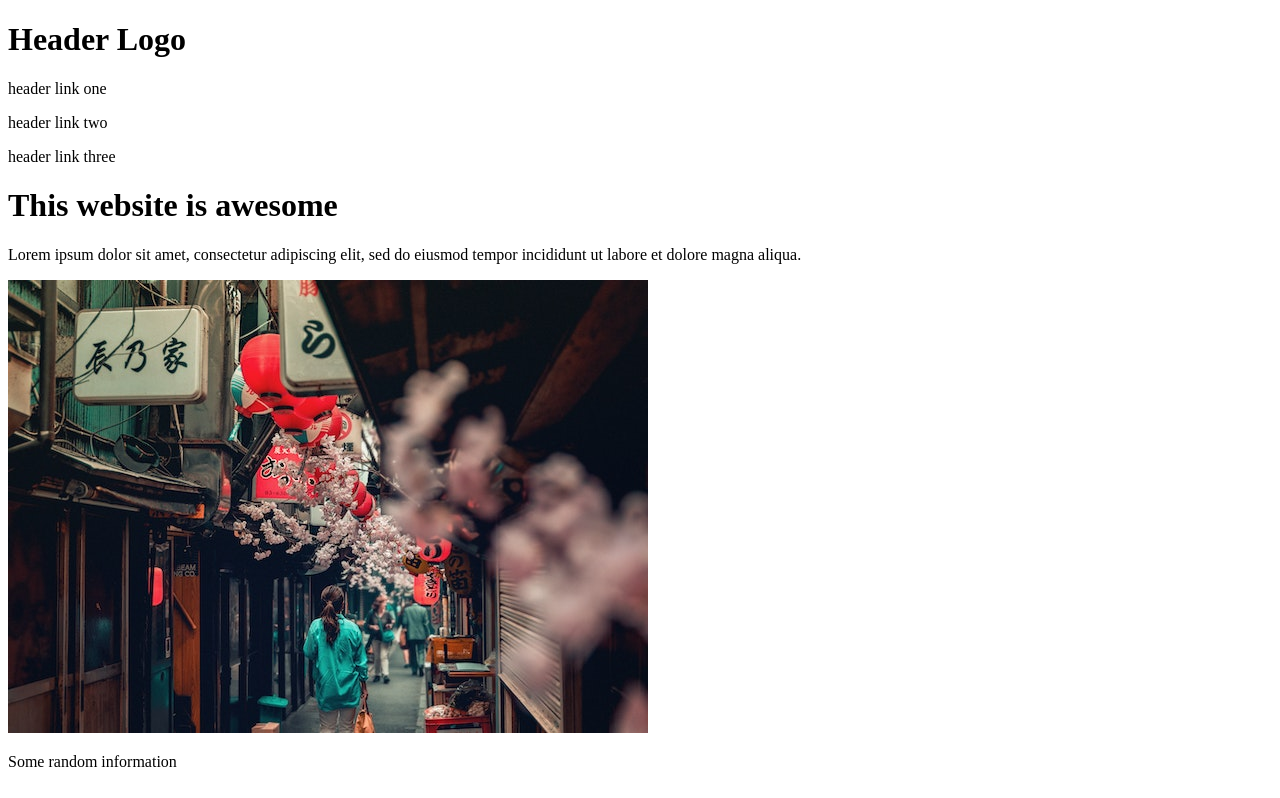
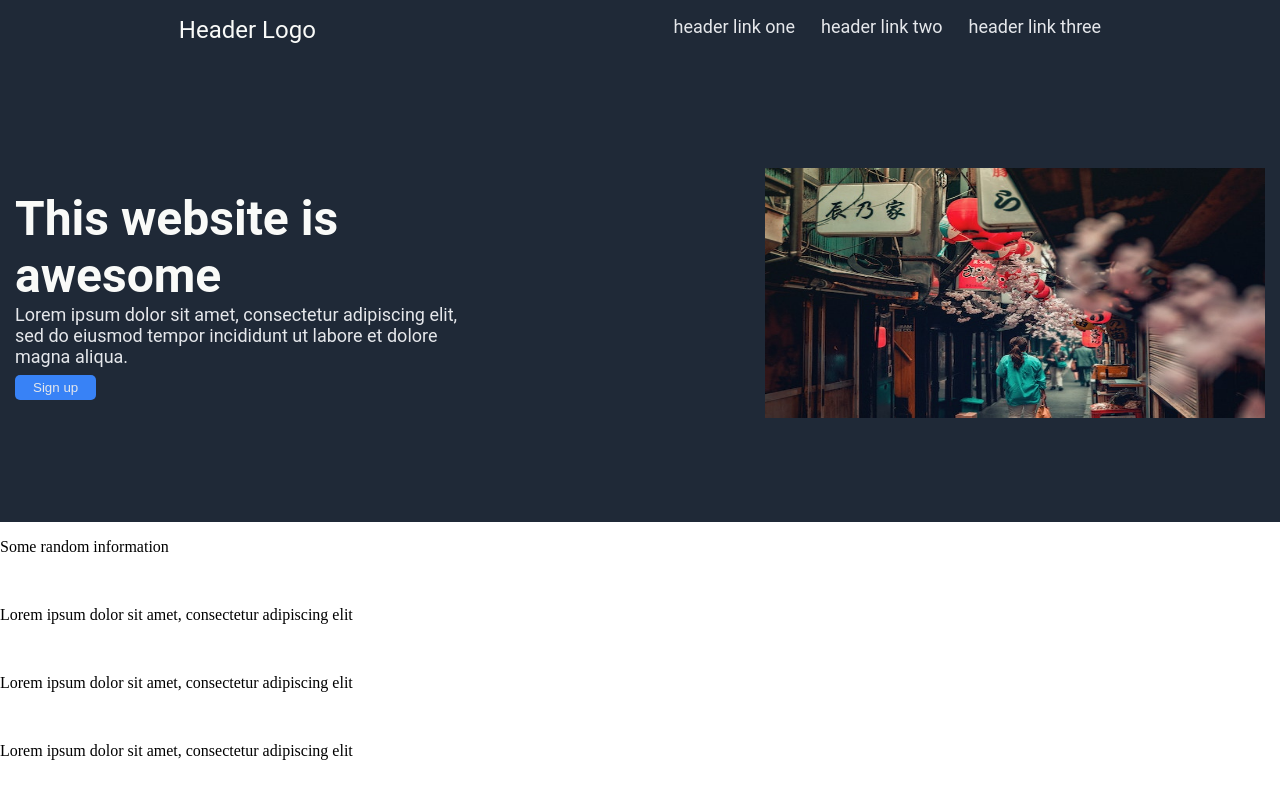
Before and after one commit to karthicbz/project_landing-page, a plain HTML site: page index.html in a window 1280 px wide. Shown: the top 798 px of the page. Drawn offline with Linux system fonts and the light colour scheme.

Commit message:
complete header part of website

```diff
--- a/index.html
+++ b/index.html
@@ -3,20 +3,31 @@
     <head>
         <meta charset="utf-8">
         <title>landing_page</title>
+        <link rel="stylesheet" href="./styles/styles.css">
     </head>
     <body>
         <div class="header">
             <div class="header-nav">
-                <h1>Header Logo</h1>
+                <div class="header-logo">
+                    <p>Header Logo<p>
+                </div>
+                <div class="header-link-text">
                     <p>header link one</p>
                     <p>header link two</p>
                     <p>header link three</p>
                 </div>
+            </div>
             <div class="header-content">
-                <h1>This website is awesome</h1>
+                <div class="header-text">
+                    <p class="hero-text">This website is awesome</p>
                     <p>Lorem ipsum dolor sit amet, consectetur adipiscing elit,
                         sed do eiusmod tempor incididunt ut labore et dolore magna aliqua. </p>
+                    <button>Sign up</button>
+                </div>
+                <div class="header-img">
                     <img src="./women.jpg" alt="women walking in market">
+                </div>
+            </div>
         </div>
         <div class="content">
             <p>Some random information</p>
@@ -50,6 +61,5 @@
         <div class="footer">
             <p>Made with love by pkarthicbz</p>
         </div>
-        </div>
     </body>
 </html>
--- a/styles/styles.css
+++ b/styles/styles.css
@@ -0,0 +1,70 @@
+body{
+    padding: 0;
+    margin: 0;
+}
+
+.header{
+    background: #1F2937;
+    font-family: 'Roboto', sans-serif;
+}
+
+.header-nav{
+    display: flex;
+    justify-content: space-around;
+}
+
+.header-logo p{
+    font-size: 24px;
+    color: #F9FAF8;
+    margin-top: 16px;
+}
+
+.header-link-text{
+    display: flex;
+    gap: 26px;
+    font-size: 18px;
+    color: #E5E7EB;
+}
+
+.header-link-text p{
+    margin-top: 16px;
+}
+
+.header-content{
+    display: flex;
+    justify-content: center;
+    align-items: center;
+    padding: 100px 0;
+    gap: 300px;
+}
+
+.header-img img{
+    width: 500px;
+    height: 250px;
+}
+
+.header-text{
+    width: 450px;
+}
+
+.header-text .hero-text{
+    font-size: 48px;
+    font-weight: bolder;
+    color:#F9FAF8;
+    margin: 0;
+}
+
+.header-text p{
+    color: #E5E7EB;
+    font-size: 18px;
+    margin: 0;
+}
+
+.header-text button{
+    background: #3882F6;
+    border-style: none;
+    border-radius: 5px;
+    padding: 5px 18px;
+    color: #E5E7EB;
+    margin-top: 8px;
+}
```
Lines whose indentation alone changed are shown as unchanged.
